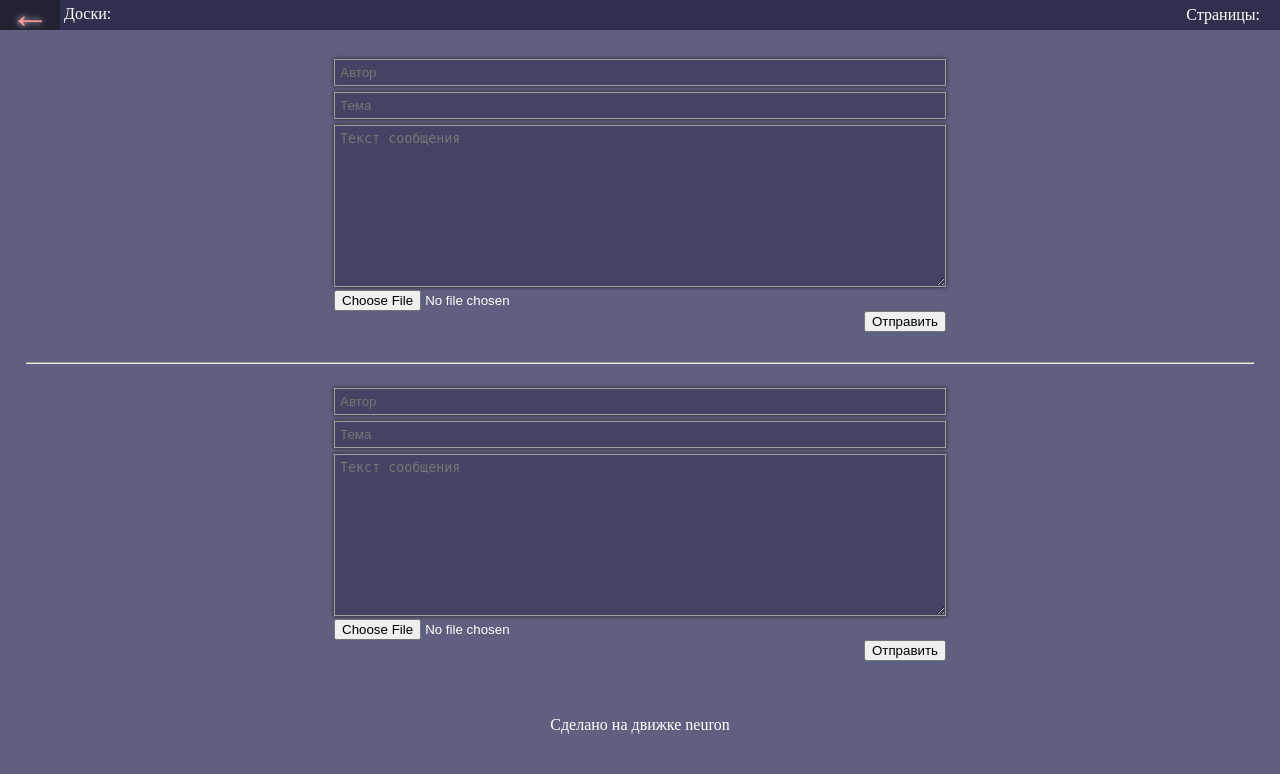
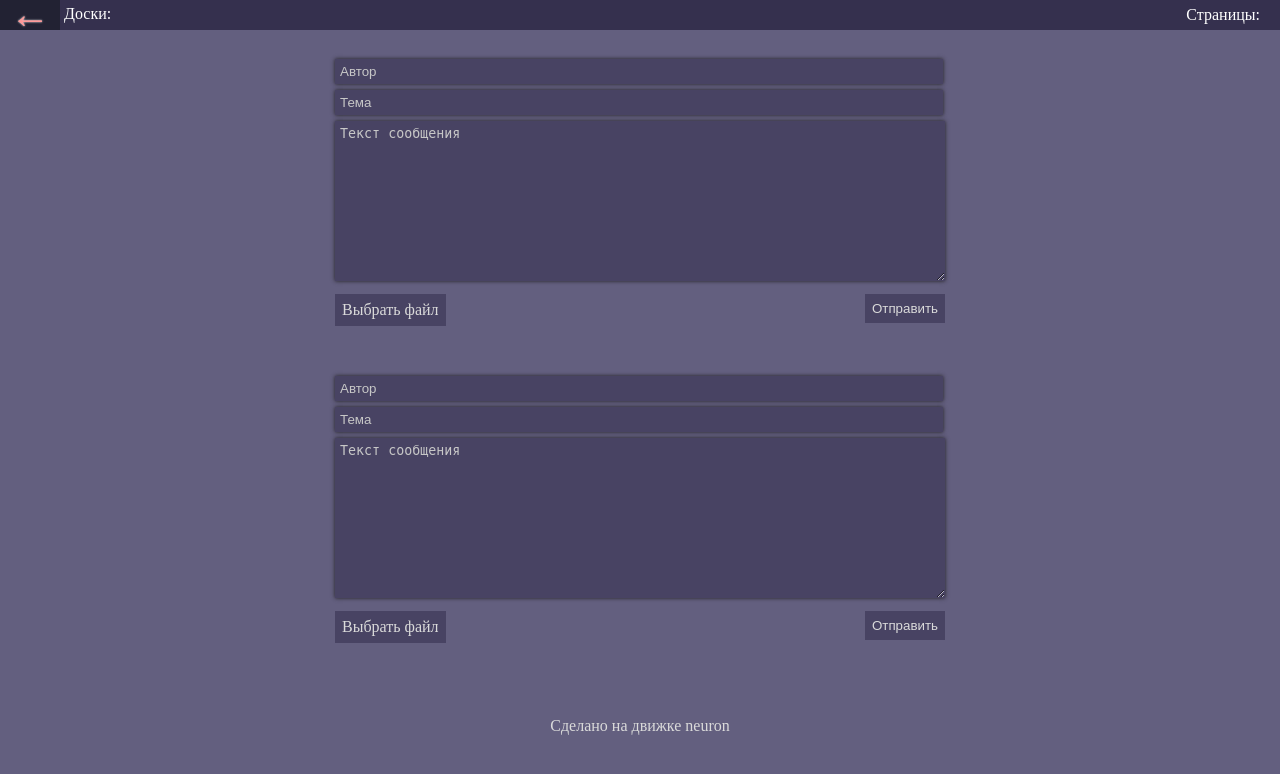
Before and after one commit to CyberpunkIsNotDead/neuron_engine, a Django app: template neuron_engine/templates/neuron_engine/board.html in a window 1280 px wide. Shown: the top 774 px of the page. Run offline with Django 3.2, Linux system fonts and the light colour scheme; the template is opened without the code that fills it: values that come from a table or form of the project are taken from there, others are empty.

Commit message:
modified html and css

```diff
--- a/neuron_engine/board/misc.py
+++ b/neuron_engine/board/misc.py
@@ -44,7 +44,7 @@ def post_counter(board):
 ''' getting file info '''
 
 def get_file_info(rows):
-    #rows = Upload.objects.filter(reply=post_id)
+
     filenames = []
     filesize = []
     length = 0
@@ -53,6 +53,5 @@ def get_file_info(rows):
         filenames.append(r.upload.name.split('/')[-1:])
         filesize.append(r.upload.size)
         length += 1
-    print(length, rows, filenames, filesize)
 
     return length, zip(rows, filenames, filesize)
--- a/neuron_engine/board/thread.py
+++ b/neuron_engine/board/thread.py
@@ -22,12 +22,10 @@ def assemble_thread(board, form, original_post):
 
     replies = original_post.post_set.all().order_by('id')
 
-    post_file_counters = []
-
     inthread_counter = tuple(range(1, replies.count()+1))
 
+    post_file_counters = []
     replies_with_files = []
-
     replies_to_reply_sets = []
 
     for reply in replies:
--- a/neuron_engine/static/neuron_engine/neutral.css
+++ b/neuron_engine/static/neuron_engine/neutral.css
@@ -1,12 +1,13 @@
 body {
-color: white;
-background-color: #5f5f7f;
+color: #dadada;
+background-color: #635f7f;
 }
 
 .page {
 position: relative;
 top: 30px;
 padding: 0 18px;
+position: relative;
 }
 
 .boards_list {
@@ -189,7 +185,7 @@ color: white;
 }
 
 h1 {
-color: white;
+color: #dadada;
 text-align: center;
 text-shadow: 0px 0px 10px #1f1f1f;
 }
@@ -220,7 +216,7 @@ height: 30px;
 position: fixed;
 left: 0px;
 top: 0px;
-background-color: rgba(40, 40, 70, 0.85);
+background-color: rgba(45, 40, 70, 0.85);
 z-index: 10;
 }
 
@@ -236,11 +232,8 @@ justify-content: center;
 
 form {
 color: white;
-/*background-color: #434363;*/
 display: inline-block;
 margin: auto;
-/*border: 1px solid #aaaaaa;*/
-border-radius: 6px;
 padding: 5px 5px;
 }
 
@@ -249,30 +242,67 @@ padding: 5px 5px;
 
 .textinput {
 display: block;
-background-color: #434363;
-border: 1px solid #a1a1a1;
+background-color: #484363;
+border: none;
 width: 100%;
 margin: 3px 0 3px 0;
 padding: 5px 5px;
 box-shadow: 0px 0px 4px #1f1f1f;
+min-width: 290px;
 }
 
 .textarea {
 display: block;
-background-color: #434363;
-border: 1px solid #a1a1a1;
+background-color: #484363;
+border: none;
 width: 600px;
 margin: 3px 0 3px 0;
 padding: 5px 5px;
 box-shadow: 0px 0px 4px #1f1f1f;
+min-width: 300px;
+}
+
+::placeholder {
+color: #c7c7c7;
+}
+
+input[type=file] {
+position: absolute;
+opacity: 0;
+overflow: hidden;
+z-index: -1;
+}
+
+.finput {
+display: inline-block;
+color: #dadada;
+padding: 7px 7px;
+position: relative;
+top: 10px;
+background-color: #484363;
+}
+
+.finput:hover {
+background-color: #585373;
 }
 
 .form_submit {
+display: inline-block;
+position: relative;
+bottom: 22px;
 float: right;
+color: #dadada;
+background-color: #484363;
+border: none;
+padding: 7px 7px;
 }
+
+.form_submit:hover {
+background-color: #585373;
+}
+
 
 hr {
 color: #a1a1a1;
 margin: 25px 0 16px 0;
-/*box-shadow: 0px 0px 4px #1f1f1f;*/
 }
--- a/neuron_engine/templates/neuron_engine/board.html
+++ b/neuron_engine/templates/neuron_engine/board.html
@@ -31,8 +31,9 @@
 {% for file_counter, ops_with_files, omitted_counters, replies_sets, replies_to_post in threads %}
 <!-- thread start -->
 <div class="thread">
-  <hr>
+  <br>
   {% for post, files in ops_with_files.items %}
+    <div class="post_wrapper">
       <div class="original_post">
       <h2>
         {% if post.subject %}
@@ -44,6 +45,7 @@
         <a href={% url 'thread' board.url post.counter %}>[ Перейти к треду ]</a>
       </h2>
       {% include 'neuron_engine/post.html' %}
+      </div>
     </div>
       {% if omitted_counters > 0 %}
         <div class="omitted">
@@ -75,7 +77,7 @@
 </div>
 <!-- thread end -->
 {% endfor %}
-<hr>
+<br>
   {% include 'neuron_engine/form.html' %}
     <footer>
       Сделано на движке neuron
--- a/neuron_engine/templates/neuron_engine/form.html
+++ b/neuron_engine/templates/neuron_engine/form.html
@@ -26,6 +26,7 @@
       <tr>
         <td>
           {{ form.upload }}
+          <label for="id_upload" class="finput">Выбрать файл</label>
         </td>
       </tr>
     </table>
--- a/neuron_engine/templates/neuron_engine/thread.html
+++ b/neuron_engine/templates/neuron_engine/thread.html
@@ -32,10 +32,11 @@
         {% endif %}
       </h1>
       {% include 'neuron_engine/form.html' %}
-      <hr>
+      <br>
 <!-- thread start -->
       <div class="thread">
         {% for post, files in op_with_files.items %}
+          <div class="post_wrapper">
             <div class="original_post">
               <h2>
                 {% if post.subject %}
@@ -46,6 +47,7 @@
                 <span class="counter">#{{ post.counter }}</span>
               </h2>
               {% include 'neuron_engine/post.html' %}
+            </div>
           </div>
         {% endfor %}
         {% if replies_sets %}
@@ -70,7 +72,7 @@
           {% endfor %}
         {% endif %}
 <!-- thread end -->
-<hr>
+<br>
   {% include 'neuron_engine/form.html' %}
     <footer>
       Сделано на движке neuron
```
Also changed, not shown: other parts of neuron_engine/static/neuron_engine/neutral.css (+17 -22 lines), neuron_engine/forms.py (line endings or trailing spaces). Lines whose indentation alone changed are shown as unchanged.
